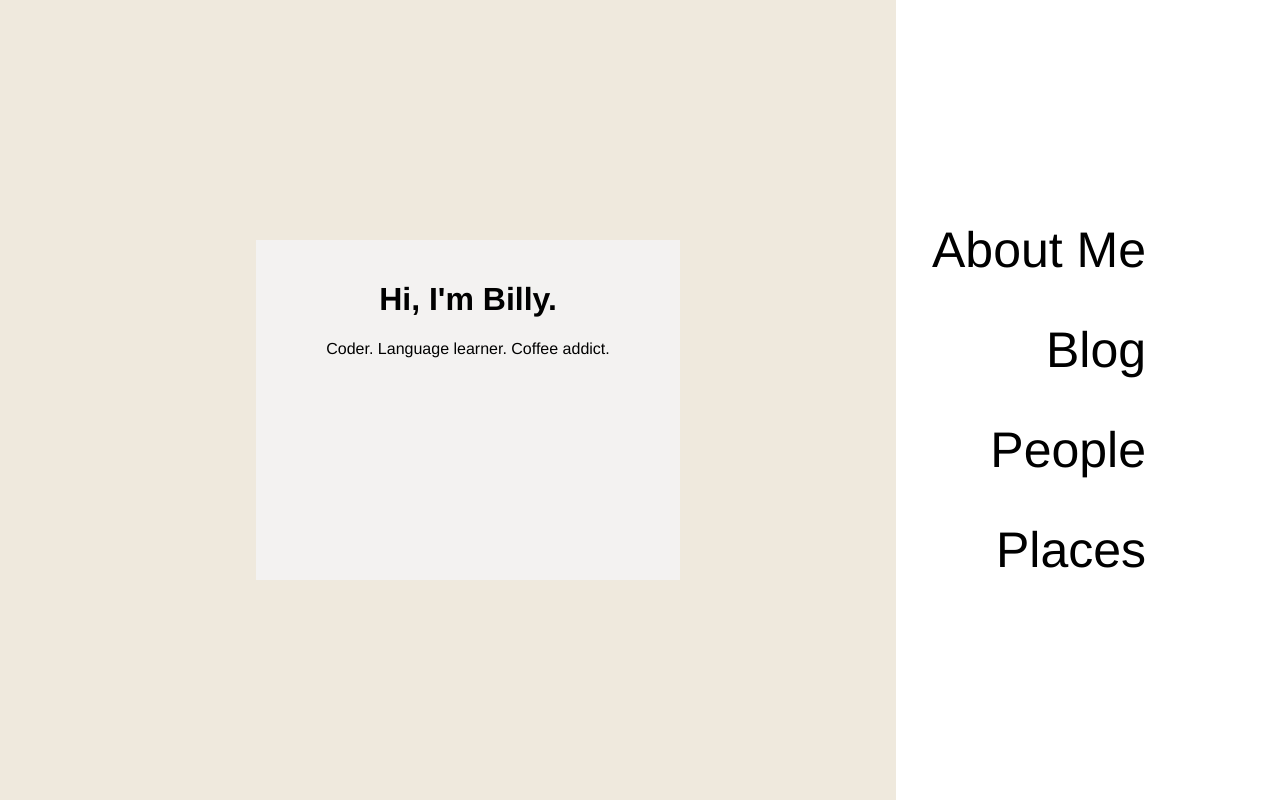
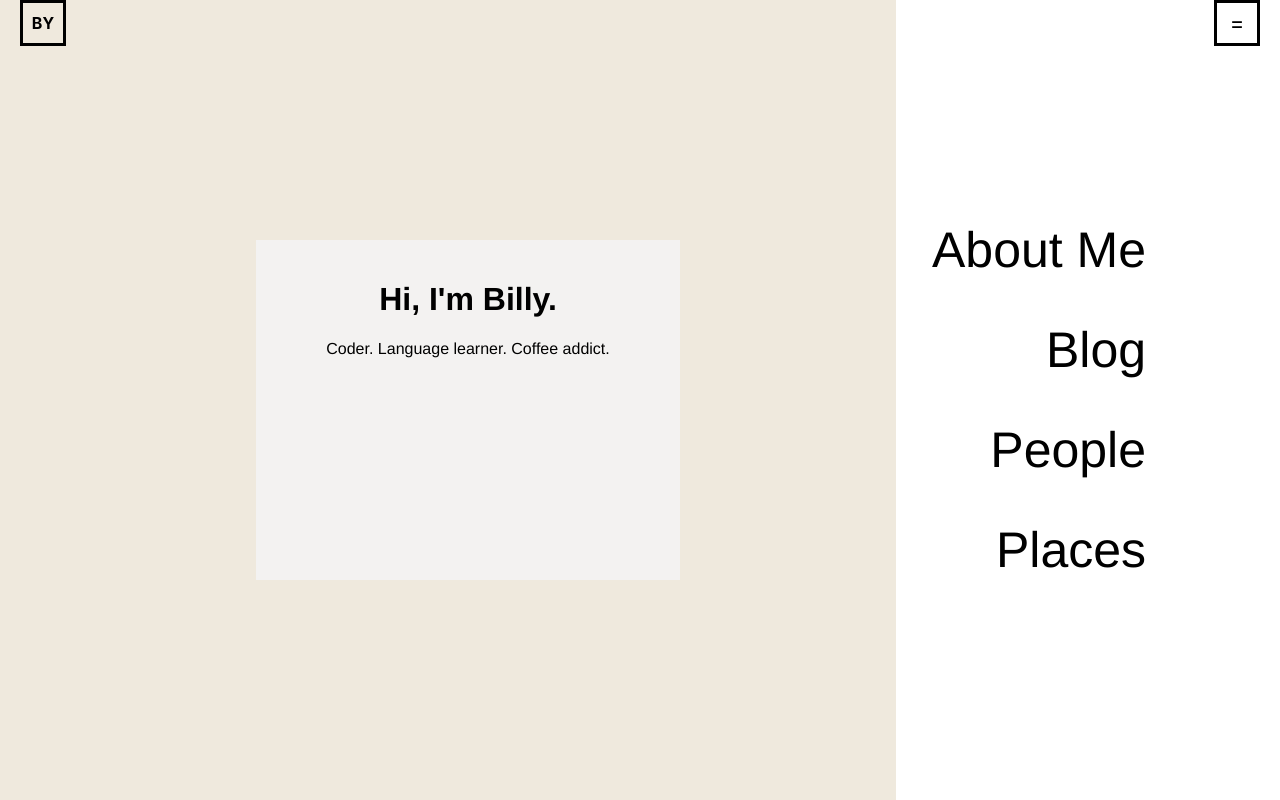
Before and after one commit to billy-yuan/personal-website, a React (Vite) app: page / in a window 1280 px wide. Built offline with nearby package versions, Linux system fonts and the light colour scheme.

Commit message:
add nav icons + animations

```diff
--- a/src/App.tsx
+++ b/src/App.tsx
@@ -3,6 +3,7 @@ import "./App.css";
 import { Blog } from "./blog/Blog";
 import { Home } from "./home/Home";
 import { Routes, Route } from "react-router-dom";
+import { MainNavIcons } from "./main-nav/MainNavIcons";
 
 function App() {
   const client = new ApolloClient({
@@ -13,11 +14,13 @@ function App() {
   return (
     <div className="App">
       <ApolloProvider client={client}>
-        <Routes>
-          <Route path="/" element={<Home />} />
-          <Route path="/blog" element={<Blog />} />
-          <Route path="*" element={<Home />} />
-        </Routes>
+        <MainNavIcons>
+          <Routes>
+            <Route path="/" element={<Home />} />
+            <Route path="/blog" element={<Blog />} />
+            <Route path="*" element={<Home />} />
+          </Routes>
+        </MainNavIcons>
       </ApolloProvider>
     </div>
   );
--- /dev/null
+++ b/src/main-nav/MainNavIcons.tsx
@@ -0,0 +1,14 @@
+import { Link } from "react-router-dom";
+import "./style.css";
+
+export function MainNavIcons({ children }: any) {
+  return (
+    <>
+      <Link to="/">
+        <div className="home-icon">BY</div>
+      </Link>
+      <div className="nav-icon">=</div>
+      {children}
+    </>
+  );
+}
--- /dev/null
+++ b/src/main-nav/style.css
@@ -0,0 +1,40 @@
+.home-icon {
+  display: flex;
+  justify-content: center;
+  align-items: center;
+  width: 40px;
+  height: 40px;
+  position: absolute;
+  z-index: 2;
+  left: 20px;
+  border: 3px solid black;
+  text-align: center;
+  font-weight: 700;
+  transition: background-color 0.2s;
+  background-color: unset;
+}
+
+.home-icon:hover {
+  transition: background-color 0.4s;
+  background-color: black;
+  color: white;
+}
+.nav-icon {
+  display: flex;
+  justify-content: center;
+  align-items: center;
+  width: 40px;
+  height: 40px;
+  z-index: 2;
+  position: absolute;
+  right: 20px;
+  border: 3px solid black;
+  cursor: pointer;
+  transition: font-size 0.05s;
+  font-size: 22px;
+}
+
+.nav-icon:hover {
+  transition: font-size 0.05s;
+  font-size: 25px;
+}
```
